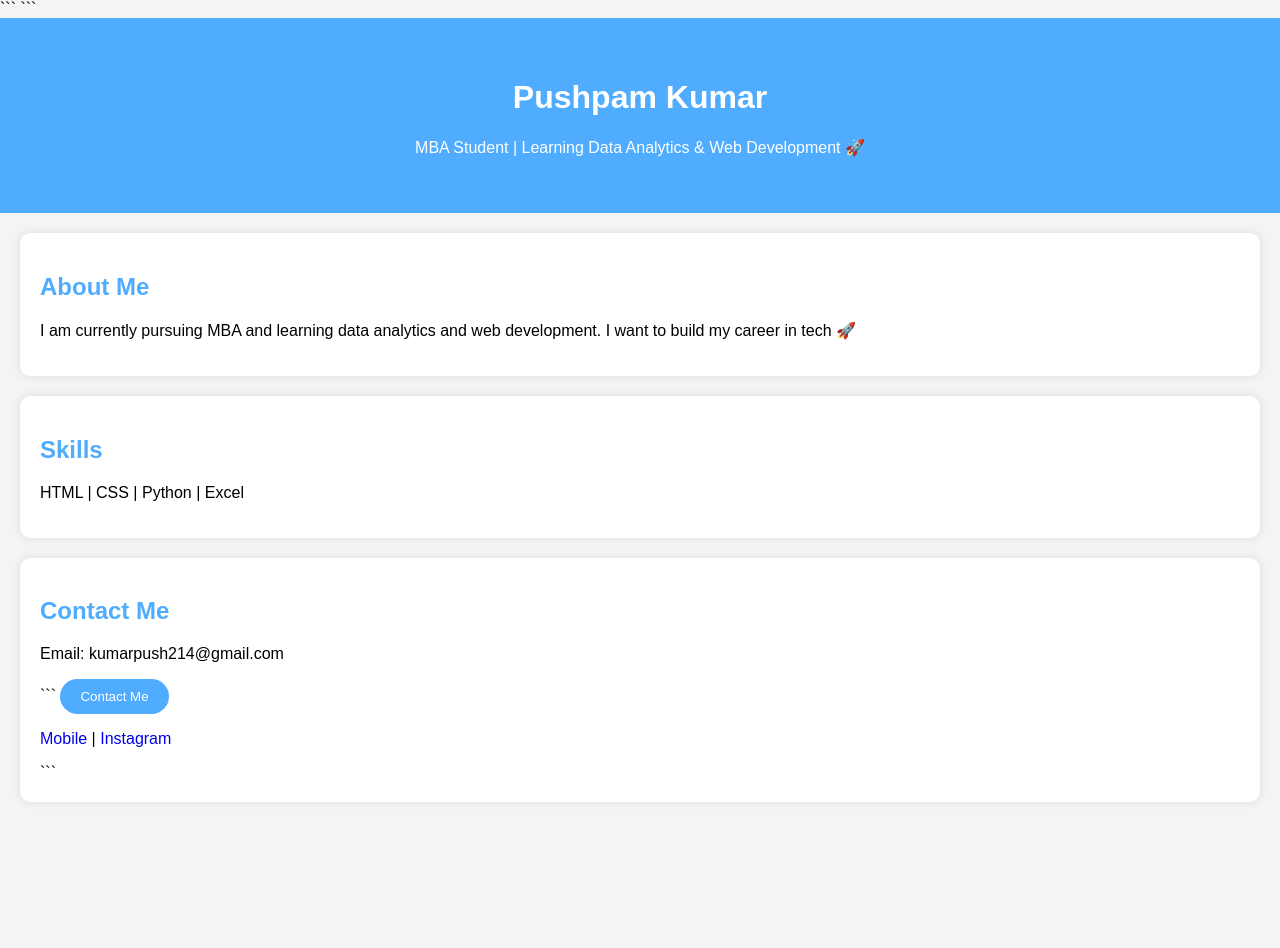
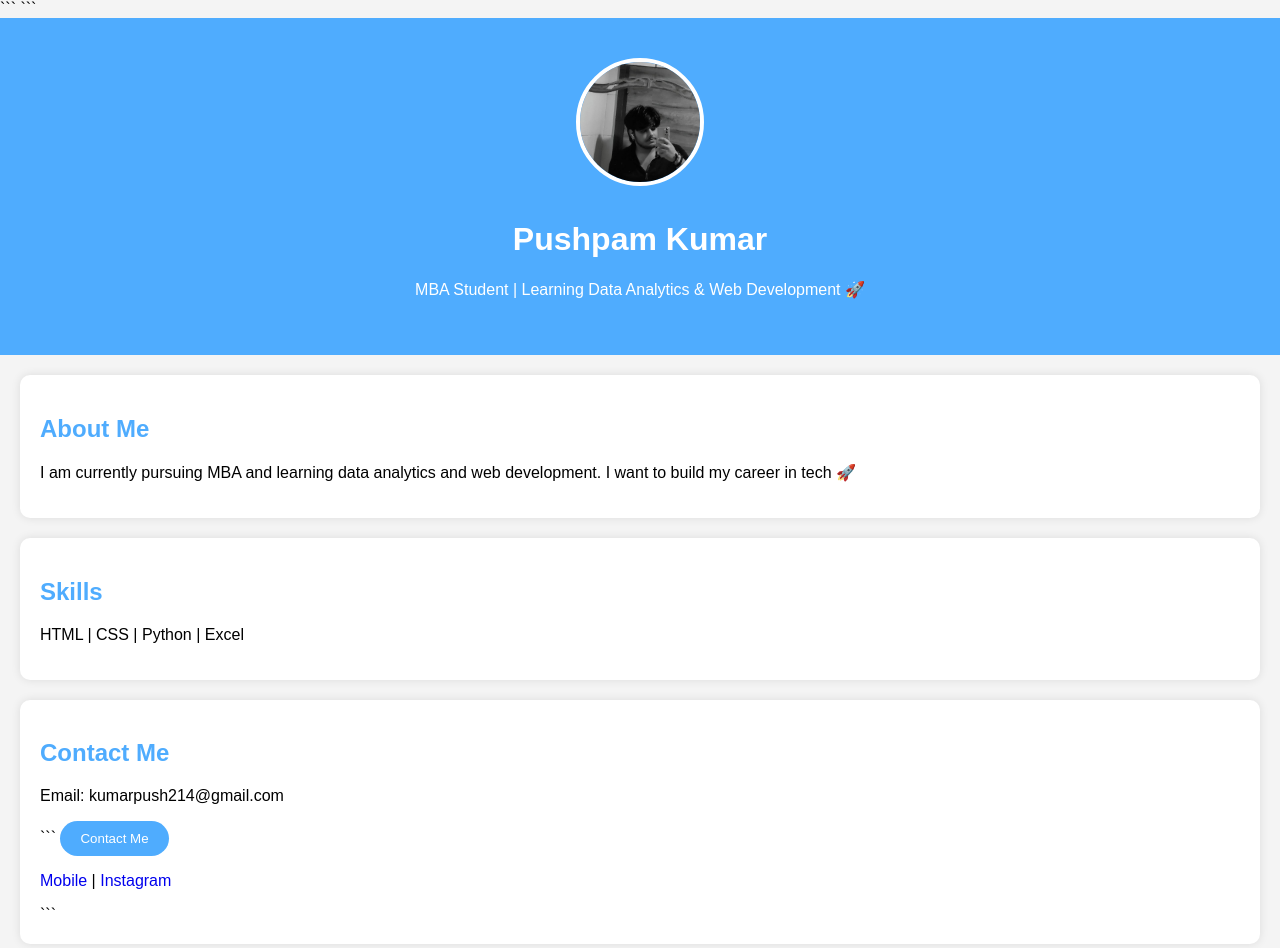
Before and after one commit to kumarpush214-spec/portfolio, a plain HTML site: page index.html in a window 1280 px wide. Before the commit the page ends 822 px from the top, so only its background shows below. Drawn offline with Linux system fonts and the light colour scheme.

Commit message:
Update index.html

````diff
--- a/index.html
+++ b/index.html
@@ -7,6 +7,16 @@
 
 ```
 <style>
+
+    .profile-img {
+    width: 120px;
+    height: 120px;
+    border-radius: 50%;
+    border: 4px solid white;
+    object-fit: cover;
+    margin-bottom: 10px;
+}
+
     body {
         font-family: Arial;
         margin: 0;
@@ -80,6 +90,7 @@
 <body>
 
 <div class="header">
+    <img src="profile.jpg" alt="Profile Photo" class="profile-img">
     <h1>Pushpam Kumar</h1>
     <p>MBA Student | Learning Data Analytics & Web Development 🚀</p>
 </div>
````
